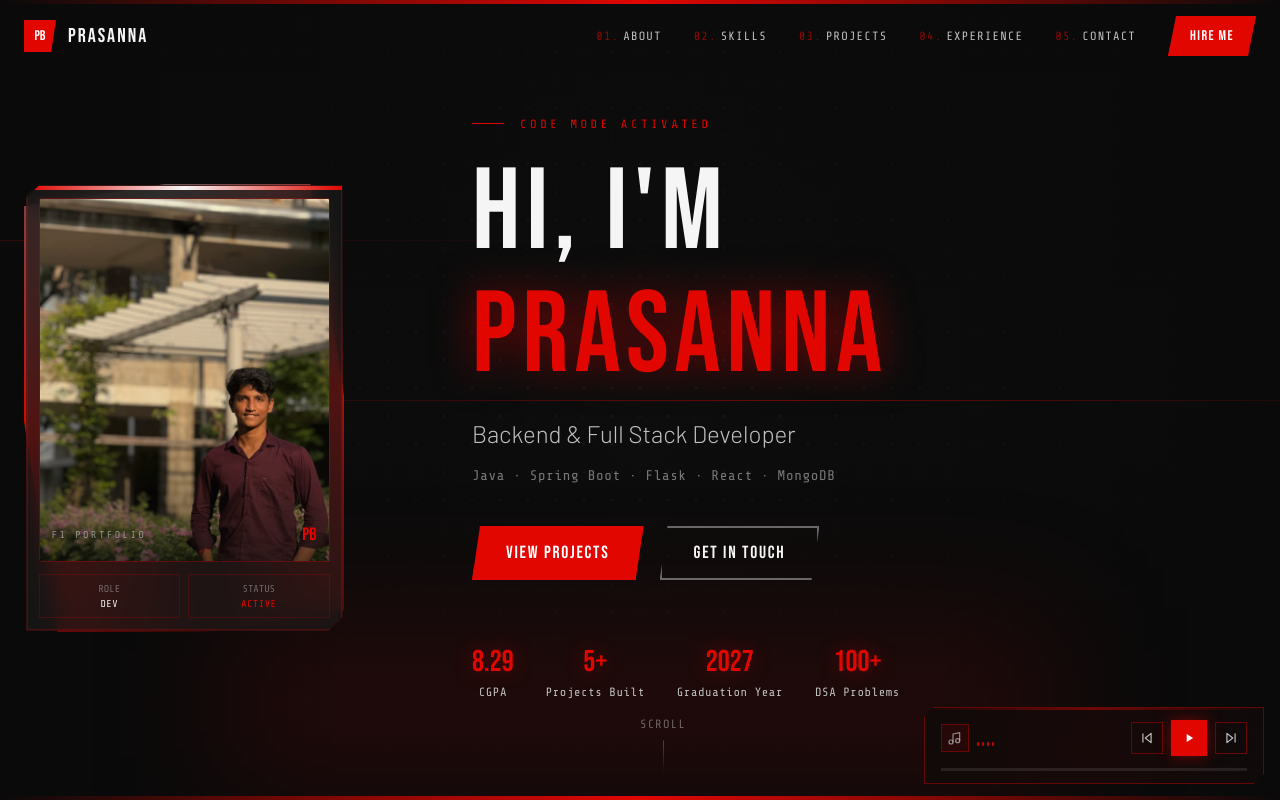
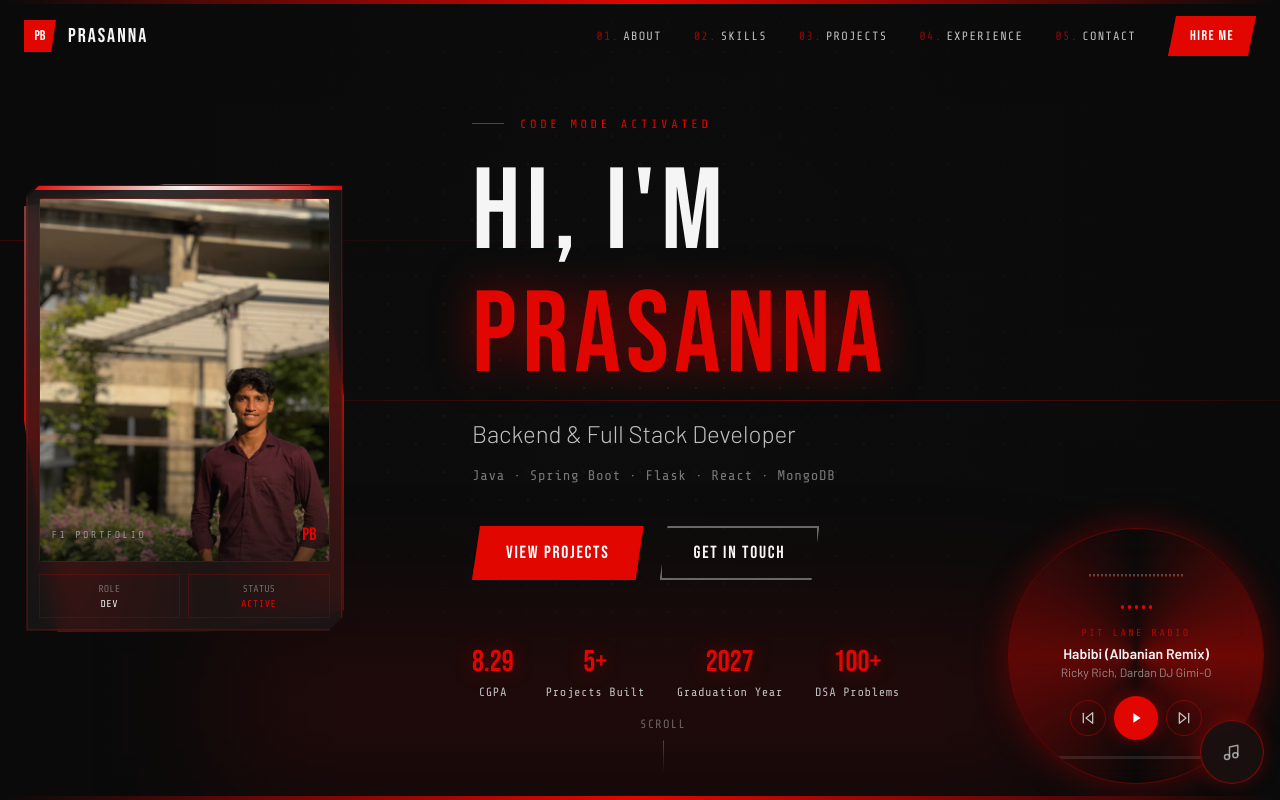
Before and after one commit to Prasanna543210/f1-portfolio, a React (Vite) app: page / in a window 1280 px wide. Both pictures are taken after a click on the button "Show music controls". Shown: the top 800 px of the page. Built offline with nearby package versions, Linux system fonts and the light colour scheme.

Commit message:
feat: update Hero and NanoMusicPlayer components for improved layout and interaction

```diff
--- a/src/components/Hero.jsx
+++ b/src/components/Hero.jsx
@@ -94,7 +94,7 @@ const Hero = () => {
         <div className="w-full grid lg:grid-cols-[280px_minmax(0,1fr)] xl:grid-cols-[320px_minmax(0,1fr)] lg:gap-24 xl:gap-28 gap-12 items-start lg:items-center">
           {/* F1 profile container */}
           <motion.div
-            className="hidden lg:block"
+            className="block w-full max-w-[260px] sm:max-w-[300px] lg:max-w-none mx-auto lg:mx-0"
             initial={{ opacity: 0, x: -30 }}
             animate={{ opacity: 1, x: 0 }}
             transition={{ duration: 0.6, delay: 0.35 }}
--- a/src/components/NanoMusicPlayer.jsx
+++ b/src/components/NanoMusicPlayer.jsx
@@ -2,7 +2,7 @@ import { useEffect, useMemo, useRef, useState } from 'react';
 import { AnimatePresence, motion } from 'framer-motion';
 import content from '../content/siteContent.json';
 
-const iconStyle = { width: 14, height: 14 };
+const iconStyle = { width: 16, height: 16 };
 
 const PreviousIcon = () => (
   <svg viewBox="0 0 24 24" fill="none" stroke="currentColor" strokeWidth="2" strokeLinecap="round" strokeLinejoin="round" style={iconStyle} aria-hidden="true">
@@ -32,7 +32,7 @@ const PauseIcon = () => (
 );
 
 const MusicPulseIcon = ({ active }) => (
-  <svg viewBox="0 0 24 24" fill="none" stroke="currentColor" strokeWidth="1.8" strokeLinecap="round" strokeLinejoin="round" className={`w-4 h-4 ${active ? 'text-f1red' : 'text-f1silver/70'}`} aria-hidden="true">
+  <svg viewBox="0 0 24 24" fill="none" stroke="currentColor" strokeWidth="1.8" strokeLinecap="round" strokeLinejoin="round" className={`w-5 h-5 ${active ? 'text-f1red' : 'text-f1silver/80'}`} aria-hidden="true">
     <path d="M9 18V6l10-2v12" />
     <circle cx="6" cy="18" r="3" />
     <circle cx="16" cy="16" r="3" />
@@ -44,23 +44,11 @@ const NanoMusicPlayer = () => {
   const [currentIndex, setCurrentIndex] = useState(0);
   const [isPlaying, setIsPlaying] = useState(false);
   const [progress, setProgress] = useState(0);
-  const [isRevealed, setIsRevealed] = useState(false);
+  const [isOpen, setIsOpen] = useState(false);
   const audioRef = useRef(null);
-  const hideTimeoutRef = useRef(null);
+  const shellRef = useRef(null);
 
   const currentSong = songs[currentIndex];
-
-  const revealForTouch = () => {
-    setIsRevealed(true);
-
-    if (hideTimeoutRef.current) {
-      clearTimeout(hideTimeoutRef.current);
-    }
-
-    hideTimeoutRef.current = setTimeout(() => {
-      setIsRevealed(false);
-    }, 2200);
-  };
 
   useEffect(() => {
     const audio = audioRef.current;
@@ -128,14 +116,27 @@ const NanoMusicPlayer = () => {
   };
 
   const handleEnded = () => {
-    handleNext();
+    if (songs.length === 0) {
+      return;
+    }
+
+    setCurrentIndex((prev) => (prev + 1) % songs.length);
+    setIsPlaying(true);
   };
 
   useEffect(() => {
+    const handleOutsideClick = (event) => {
+      if (shellRef.current && !shellRef.current.contains(event.target)) {
+        setIsOpen(false);
+      }
+    };
+
+    document.addEventListener('mousedown', handleOutsideClick);
+    document.addEventListener('touchstart', handleOutsideClick);
+
     return () => {
-      if (hideTimeoutRef.current) {
-        clearTimeout(hideTimeoutRef.current);
-      }
+      document.removeEventListener('mousedown', handleOutsideClick);
+      document.removeEventListener('touchstart', handleOutsideClick);
     };
   }, []);
 
@@ -145,64 +146,69 @@ const NanoMusicPlayer = () => {
 
   return (
     <motion.div
-      className="fixed bottom-4 right-4 z-50 w-[min(92vw,340px)]"
+      ref={shellRef}
+      className="fixed bottom-4 right-4 z-50"
       initial={{ opacity: 0, y: 18 }}
       animate={{ opacity: 1, y: 0 }}
       transition={{ duration: 0.35, delay: 0.2 }}
-      onMouseEnter={() => setIsRevealed(true)}
-      onMouseLeave={() => setIsRevealed(false)}
-      onTouchStart={revealForTouch}
     >
-      <div className="relative overflow-hidden border border-f1red/40 bg-[#120b0b]/90 backdrop-blur-lg shadow-[0_0_24px_rgba(225,6,0,0.25)]"
-           style={{ clipPath: 'polygon(10px 0%, 100% 0%, 100% calc(100% - 10px), calc(100% - 10px) 100%, 0% 100%, 0% 10px)' }}>
+      <AnimatePresence>
+        {isOpen ? (
           <motion.div
-          className="absolute top-0 left-0 right-0 h-[2px] bg-gradient-to-r from-transparent via-f1red to-transparent"
-          animate={isPlaying ? { opacity: [0.3, 1, 0.3] } : { opacity: 0.45 }}
-          transition={isPlaying ? { duration: 1.2, repeat: Infinity, ease: 'easeInOut' } : { duration: 0.3 }}
+            key="music-panel"
+            className="absolute bottom-0 right-0 w-52 h-52 sm:w-64 sm:h-64 rounded-full border border-f1red/40 bg-[#120b0b]/92 backdrop-blur-lg shadow-[0_0_34px_rgba(225,6,0,0.35)] overflow-hidden"
+            initial={{ opacity: 0, scale: 0.8 }}
+            animate={{ opacity: 1, scale: 1 }}
+            exit={{ opacity: 0, scale: 0.85 }}
+            transition={{ duration: 0.24 }}
+          >
+            <motion.div
+              className="absolute inset-0 pointer-events-none"
+              style={{ background: 'conic-gradient(from 0deg, rgba(225,6,0,0), rgba(225,6,0,0.45), rgba(225,6,0,0), rgba(225,6,0,0.35), rgba(225,6,0,0))' }}
+              animate={isPlaying ? { rotate: 360 } : { rotate: 0 }}
+              transition={isPlaying ? { duration: 7, repeat: Infinity, ease: 'linear' } : { duration: 0.2 }}
             />
 
             <motion.div
-          className="absolute -inset-8 pointer-events-none"
-          style={{ background: 'radial-gradient(circle, rgba(225, 6, 0, 0.18) 0%, rgba(225, 6, 0, 0) 60%)' }}
-          animate={isPlaying ? { scale: [0.92, 1.08, 0.92], opacity: [0.3, 0.7, 0.3] } : { scale: 1, opacity: 0.2 }}
-          transition={isPlaying ? { duration: 1.8, repeat: Infinity, ease: 'easeInOut' } : { duration: 0.4 }}
+              className="absolute inset-0 pointer-events-none"
+              style={{ background: 'radial-gradient(circle, rgba(225,6,0,0.26) 0%, rgba(225,6,0,0.06) 48%, rgba(225,6,0,0) 72%)' }}
+              animate={isPlaying ? { scale: [0.95, 1.08, 0.95], opacity: [0.4, 0.8, 0.4] } : { scale: 1, opacity: 0.3 }}
+              transition={isPlaying ? { duration: 1.6, repeat: Infinity, ease: 'easeInOut' } : { duration: 0.3 }}
             />
 
-        <div className="px-4 pt-3 pb-3 relative z-10">
-          <div className="flex items-center justify-between gap-3">
-            <div className="flex items-center gap-2">
-              <div className="w-7 h-7 border border-f1red/35 bg-f1red/10 flex items-center justify-center text-f1red">
-                <MusicPulseIcon active={isPlaying} />
-              </div>
-              <div className="flex items-end gap-[3px] h-4" aria-hidden="true">
-                {[0, 1, 2, 3].map((bar) => (
+            <div className="absolute inset-0 p-4 sm:p-6 flex flex-col items-center justify-center text-center gap-3 sm:gap-4">
+              <div className="w-4/5 h-7 flex items-end justify-center gap-[2px]" aria-hidden="true">
+                {Array.from({ length: 24 }).map((_, i) => (
                   <motion.span
-                    key={bar}
-                    className="w-[2px] bg-f1red/85 rounded-full"
-                    animate={
-                      isPlaying
-                        ? { height: ['4px', '14px', '6px', '12px', '4px'] }
-                        : { height: '4px' }
-                    }
-                    transition={
-                      isPlaying
-                        ? {
-                            duration: 0.8,
-                            repeat: Infinity,
-                            ease: 'easeInOut',
-                            delay: bar * 0.08,
-                          }
-                        : { duration: 0.25 }
-                    }
+                    key={`wave-${i}`}
+                    className="w-[2px] rounded-full bg-gradient-to-t from-f1red to-f1white/80"
+                    animate={isPlaying ? { height: ['4px', `${9 + ((i * 5) % 14)}px`, '3px', `${7 + ((i * 3) % 10)}px`, '4px'] } : { height: '3px', opacity: 0.5 }}
+                    transition={isPlaying ? { duration: 0.9 + ((i % 4) * 0.12), repeat: Infinity, ease: 'easeInOut', delay: i * 0.03 } : { duration: 0.25 }}
                   />
                 ))}
               </div>
+
+              <div className="flex items-end gap-[4px] h-5" aria-hidden="true">
+                {[0, 1, 2, 3, 4].map((bar) => (
+                  <motion.span
+                    key={bar}
+                    className="w-[3px] bg-f1red rounded-full"
+                    animate={isPlaying ? { height: ['4px', '16px', '6px', '14px', '4px'] } : { height: '4px' }}
+                    transition={isPlaying ? { duration: 0.9, repeat: Infinity, ease: 'easeInOut', delay: bar * 0.08 } : { duration: 0.2 }}
+                  />
+                ))}
               </div>
 
-            <div className="flex items-center gap-2 shrink-0">
+              <div className="min-w-0 w-full">
+                <p className="font-mono text-[10px] tracking-[0.24em] text-f1red/75 uppercase">{content.music?.title || 'Music'}</p>
+                <p className="text-f1white text-sm font-semibold truncate mt-1">{currentSong.title}</p>
+                <p className="text-f1silver/70 text-xs truncate">{currentSong.artist || 'Unknown Artist'}</p>
+              </div>
+
+              <div className="flex items-center gap-2">
                 <button
                   type="button"
-                className="w-8 h-8 border border-f1red/40 text-f1silver hover:text-f1white hover:border-f1red/90 hover:bg-f1red/10 transition-colors flex items-center justify-center"
+                  className="w-9 h-9 rounded-full border border-f1red/40 text-f1silver hover:text-f1white hover:border-f1red transition-colors flex items-center justify-center"
                   onClick={handlePrevious}
                   aria-label="Previous song"
                 >
@@ -211,7 +217,7 @@ const NanoMusicPlayer = () => {
 
                 <button
                   type="button"
-                className="w-9 h-9 bg-f1red text-white hover:brightness-110 transition-all flex items-center justify-center shadow-[0_0_16px_rgba(225,6,0,0.45)]"
+                  className="w-11 h-11 rounded-full bg-f1red text-white hover:brightness-110 transition-all flex items-center justify-center shadow-[0_0_16px_rgba(225,6,0,0.45)]"
                   onClick={togglePlay}
                   aria-label={isPlaying ? 'Pause song' : 'Play song'}
                 >
@@ -220,41 +226,48 @@ const NanoMusicPlayer = () => {
 
                 <button
                   type="button"
-                className="w-8 h-8 border border-f1red/40 text-f1silver hover:text-f1white hover:border-f1red/90 hover:bg-f1red/10 transition-colors flex items-center justify-center"
+                  className="w-9 h-9 rounded-full border border-f1red/40 text-f1silver hover:text-f1white hover:border-f1red transition-colors flex items-center justify-center"
                   onClick={handleNext}
                   aria-label="Next song"
                 >
                   <NextIcon />
                 </button>
               </div>
-          </div>
 
-          <AnimatePresence initial={false}>
-            {isRevealed ? (
-              <motion.div
-                key="song-meta"
-                className="min-w-0 mt-3"
-                initial={{ opacity: 0, y: -6 }}
-                animate={{ opacity: 1, y: 0 }}
-                exit={{ opacity: 0, y: -6 }}
-                transition={{ duration: 0.18 }}
-              >
-                <p className="font-mono text-[10px] tracking-[0.25em] text-f1red/80 uppercase">
-                  {content.music?.title || 'Music'}
-                </p>
-                <p className="text-f1white text-sm font-semibold truncate mt-1">{currentSong.title}</p>
-                <p className="text-f1silver/70 text-xs truncate">{currentSong.artist || 'Unknown Artist'}</p>
-              </motion.div>
-            ) : null}
-          </AnimatePresence>
-
-          <div className="mt-3 h-[3px] bg-f1white/10 overflow-hidden">
+              <div className="w-4/5 h-[3px] bg-f1white/10 overflow-hidden rounded-full">
                 <div
                   className="h-full bg-gradient-to-r from-f1red to-[#ff7c4d]"
                   style={{ width: `${Math.min(100, Math.max(0, progress))}%` }}
                 />
               </div>
             </div>
+          </motion.div>
+        ) : null}
+      </AnimatePresence>
+
+      <motion.button
+        type="button"
+        className="relative w-12 h-12 sm:w-16 sm:h-16 rounded-full border border-f1red/50 bg-[#1a1010]/95 backdrop-blur-lg shadow-[0_0_18px_rgba(225,6,0,0.28)] text-f1white flex items-center justify-center"
+        onClick={() => setIsOpen((prev) => !prev)}
+        whileTap={{ scale: 0.95 }}
+        aria-label={isOpen ? 'Hide music controls' : 'Show music controls'}
+      >
+        {[0, 1, 2].map((ring) => (
+          <motion.span
+            key={`ring-${ring}`}
+            className="absolute inset-0 rounded-full border border-f1red/45 pointer-events-none"
+            animate={isPlaying ? { scale: [1, 1.55, 1.75], opacity: [0.6, 0.28, 0] } : { scale: 1, opacity: 0 }}
+            transition={isPlaying ? { duration: 2.2, repeat: Infinity, ease: 'easeOut', delay: ring * 0.45 } : { duration: 0.2 }}
+          />
+        ))}
+
+        <motion.span
+          className="absolute inset-0 rounded-full border border-f1red/35"
+          animate={isPlaying ? { scale: [1, 1.12, 1], opacity: [0.7, 0.1, 0.7] } : { scale: 1, opacity: 0.4 }}
+          transition={isPlaying ? { duration: 1.6, repeat: Infinity, ease: 'easeInOut' } : { duration: 0.25 }}
+        />
+        <MusicPulseIcon active={isPlaying} />
+      </motion.button>
 
       <audio
         ref={audioRef}
@@ -265,7 +278,6 @@ const NanoMusicPlayer = () => {
         <source src={currentSong.src} type="audio/mpeg" />
         Your browser does not support the audio element.
       </audio>
-      </div>
     </motion.div>
   );
 };
```
Lines whose indentation alone changed are shown as unchanged.
